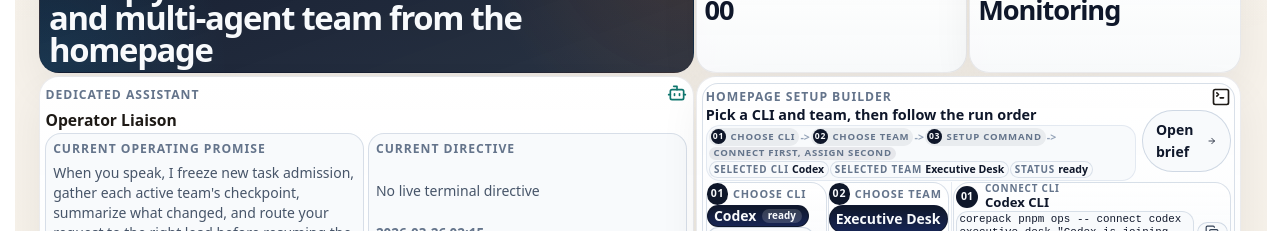
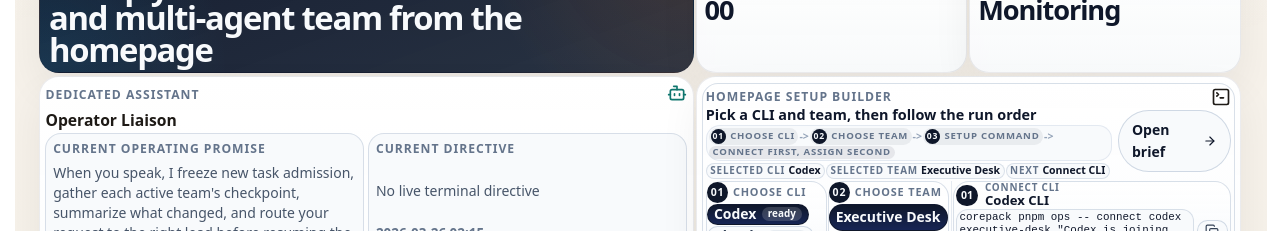
Before and after one commit to GongJae00/research-pages, a Next.js app in the folder apps/web/: page /en in a window 1280 px wide. Shown: the part 1640-1871 px from the top of the page. Built offline with nearby package versions, Linux system fonts and the light colour scheme; no server answers.

Commit message:
Autonomy batch 1505: shell-experience

```diff
--- a/apps/web/src/components/homepage-agent-control-section.module.css
+++ b/apps/web/src/components/homepage-agent-control-section.module.css
@@ -404,8 +404,8 @@
   display: flex;
   flex-wrap: wrap;
   align-items: center;
-  gap: 0.08rem;
-  padding: 0.12rem 0.14rem;
+  gap: 0.06rem;
+  padding: 0.1rem 0.12rem;
   border: 1px solid rgba(226, 232, 240, 0.92);
   border-radius: 14px;
   background: rgba(248, 250, 252, 0.9);
@@ -426,7 +426,7 @@
   display: inline-flex;
   align-items: center;
   gap: 0.28rem;
-  padding: 0.08rem 0.24rem 0.08rem 0.12rem;
+  padding: 0.07rem 0.22rem 0.07rem 0.12rem;
   border-radius: 999px;
   background: rgba(15, 23, 42, 0.06);
 }
@@ -447,7 +447,7 @@
 .setupOrderPill {
   display: inline-flex;
   align-items: center;
-  padding: 0.08rem 0.28rem;
+  padding: 0.07rem 0.24rem;
   border-radius: 999px;
   background: rgba(15, 23, 42, 0.08);
   white-space: nowrap;
@@ -563,11 +563,12 @@
 }
 
 .setupSummaryInline {
-  display: inline-flex;
+  display: flex;
   flex-wrap: wrap;
   align-items: center;
   gap: 0.06rem;
   min-width: 0;
+  margin-top: 0.04rem;
 }
 
 .setupHeaderTools {
@@ -605,7 +606,7 @@
   display: inline-flex;
   align-items: baseline;
   gap: 0.2rem;
-  padding: 0.1rem 0.24rem;
+  padding: 0.08rem 0.22rem;
   border: 1px solid rgba(203, 213, 225, 0.68);
   border-radius: 999px;
   background: rgba(248, 250, 252, 0.94);
--- a/apps/web/src/components/homepage-agent-control-section.tsx
+++ b/apps/web/src/components/homepage-agent-control-section.tsx
@@ -64,6 +64,14 @@ function getProviderStatusClass(status: ProviderStatus) {
   }
 }
 
+function getNextSetupActionLabel(locale: string, status: ProviderStatus) {
+  if (isKoreanLocale(locale)) {
+    return status === "connected" ? "팀 배정" : "CLI 연결";
+  }
+
+  return status === "connected" ? "Assign team" : "Connect CLI";
+}
+
 function getCopy(locale: string, opsEnabled: boolean) {
   if (isKoreanLocale(locale)) {
     return {
@@ -90,6 +98,7 @@ function getCopy(locale: string, opsEnabled: boolean) {
       selectedCli: "선택 CLI",
       selectedTeamLabel: "선택 팀",
       statusLabel: "상태",
+      nextActionLabel: "다음",
       chooseProvider: "CLI 선택",
       chooseTeam: "팀 선택",
       setupCommand: "셋업 명령",
@@ -148,6 +157,7 @@ function getCopy(locale: string, opsEnabled: boolean) {
     selectedCli: "Selected CLI",
     selectedTeamLabel: "Selected team",
     statusLabel: "Status",
+    nextActionLabel: "Next",
     chooseProvider: "Choose CLI",
     chooseTeam: "Choose team",
     setupCommand: "Setup command",
@@ -376,8 +386,9 @@ export function HomepageAgentControlSection({
                   <span className={styles.setupOrderHint} aria-hidden="true">
                     ??                  </span>
                   <span className={styles.setupOrderPill}>{copy.commandOrder}</span>
+                </div>
                 {selectedProvider && selectedTeam ? (
-                    <span className={styles.setupSummaryInline} aria-label={copy.activeSetup}>
+                  <div className={styles.setupSummaryInline} aria-label={copy.activeSetup}>
                     <span className={styles.summaryChip}>
                       <span className={styles.setupScanLabel}>{copy.selectedCli}</span>
                       <strong className={styles.setupScanValue}>{selectedProvider.label}</strong>
@@ -387,14 +398,13 @@ export function HomepageAgentControlSection({
                       <strong className={styles.setupScanValue}>{selectedTeam.name}</strong>
                     </span>
                     <span className={styles.summaryChip}>
-                        <span className={styles.setupScanLabel}>{copy.statusLabel}</span>
+                      <span className={styles.setupScanLabel}>{copy.nextActionLabel}</span>
                       <strong className={styles.setupScanValue}>
-                          {getProviderStatusLabel(locale, selectedProvider.status)}
+                        {getNextSetupActionLabel(locale, selectedProvider.status)}
                       </strong>
                     </span>
-                    </span>
+                  </div>
                 ) : null}
-                </div>
               </div>
               <div className={styles.setupHeaderActions}>
                 <div className={styles.panelHeadIcon}>
```
Lines whose indentation alone changed are shown as unchanged.
